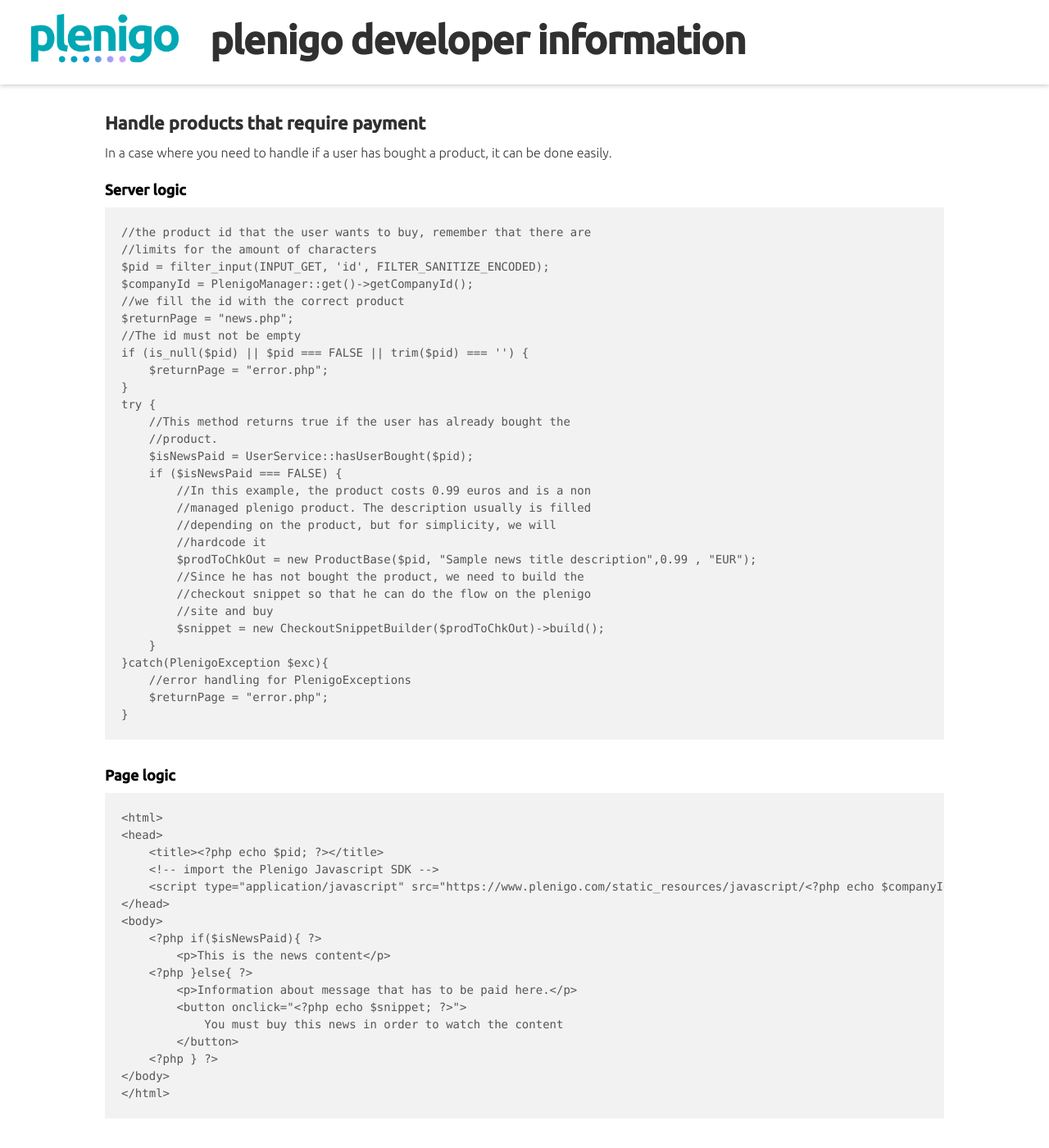
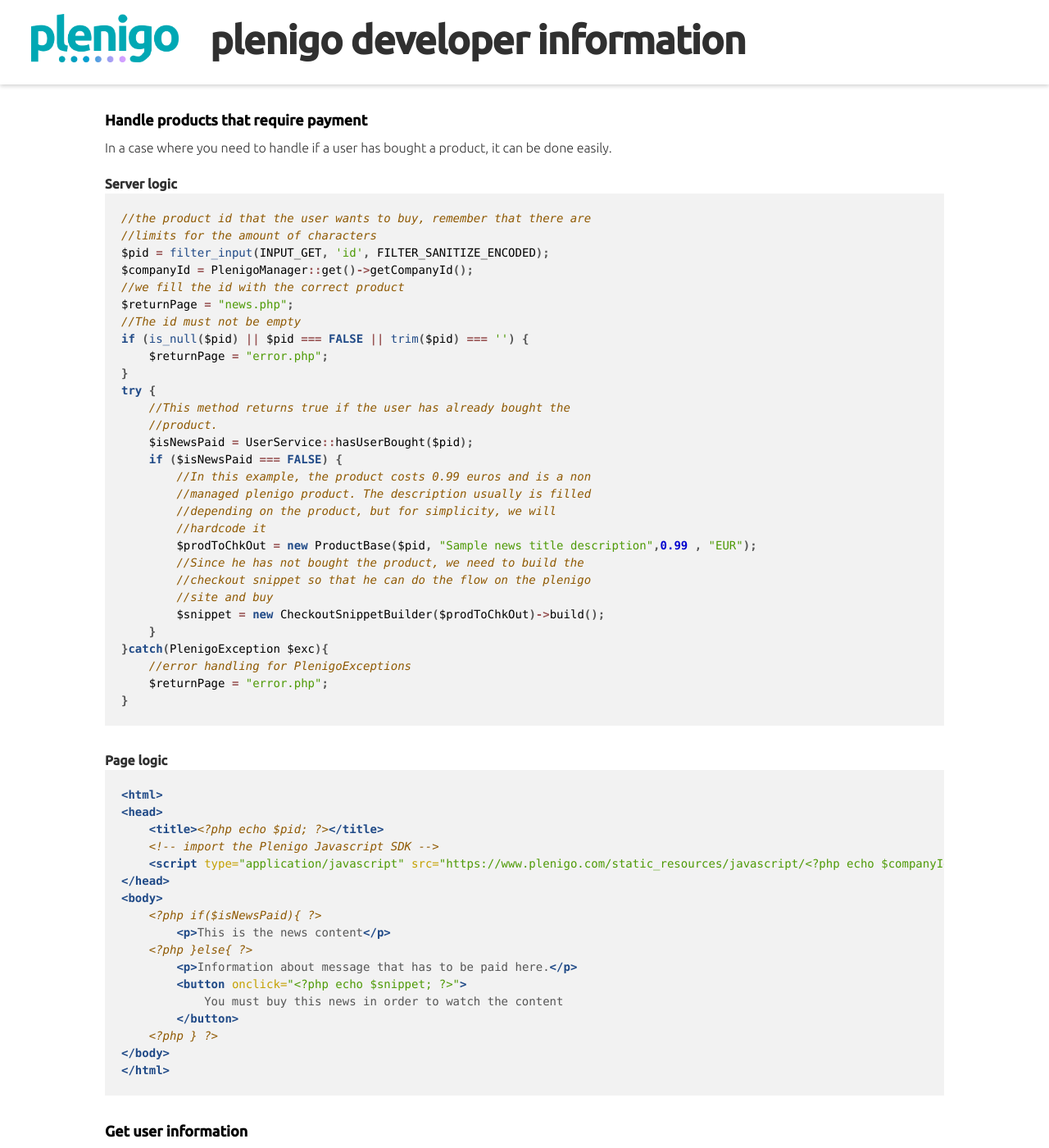
Before and after one commit to plenigo/plenigo.github.io, a Jekyll site: the page built from pages/sdks/php/includes/use_cases.md, in a window 1280 px wide and 1400 px high. Shown: the whole window at 82% size. Built offline with Jekyll 4.4.1, drawn with Linux system fonts in a browser that asks for light colours; our own code applies the rules of GitHub Pages for plain Markdown files; some of the changed text lies outside the part shown.

Commit message:
+ added missing php sdk pages

````diff
--- a/pages/sdks/php/includes/use_cases.md
+++ b/pages/sdks/php/includes/use_cases.md
@@ -1,70 +1,76 @@
-## Handle products that require payment
+### Handle products that require payment
 
 In a case where you need to handle if a user has bought a product, it can be done easily.
 
-### Server logic
+#### Server logic
 
-    //the product id that the user wants to buy, remember that there are
-    //limits for the amount of characters
-    $pid = filter_input(INPUT_GET, 'id', FILTER_SANITIZE_ENCODED);
-    $companyId = PlenigoManager::get()->getCompanyId();
-    //we fill the id with the correct product
-    $returnPage = "news.php";
-    //The id must not be empty
-    if (is_null($pid) || $pid === FALSE || trim($pid) === '') {
-        $returnPage = "error.php";
+```php
+//the product id that the user wants to buy, remember that there are
+//limits for the amount of characters
+$pid = filter_input(INPUT_GET, 'id', FILTER_SANITIZE_ENCODED);
+$companyId = PlenigoManager::get()->getCompanyId();
+//we fill the id with the correct product
+$returnPage = "news.php";
+//The id must not be empty
+if (is_null($pid) || $pid === FALSE || trim($pid) === '') {
+    $returnPage = "error.php";
+}
+try {
+    //This method returns true if the user has already bought the
+    //product.
+    $isNewsPaid = UserService::hasUserBought($pid);
+    if ($isNewsPaid === FALSE) {
+        //In this example, the product costs 0.99 euros and is a non
+        //managed plenigo product. The description usually is filled
+        //depending on the product, but for simplicity, we will
+        //hardcode it
+        $prodToChkOut = new ProductBase($pid, "Sample news title description",0.99 , "EUR");
+        //Since he has not bought the product, we need to build the
+        //checkout snippet so that he can do the flow on the plenigo
+        //site and buy
+        $snippet = new CheckoutSnippetBuilder($prodToChkOut)->build();
     }
-    try {
-        //This method returns true if the user has already bought the
-        //product.
-        $isNewsPaid = UserService::hasUserBought($pid);
-        if ($isNewsPaid === FALSE) {
-            //In this example, the product costs 0.99 euros and is a non
-            //managed plenigo product. The description usually is filled
-            //depending on the product, but for simplicity, we will
-            //hardcode it
-            $prodToChkOut = new ProductBase($pid, "Sample news title description",0.99 , "EUR");
-            //Since he has not bought the product, we need to build the
-            //checkout snippet so that he can do the flow on the plenigo
-            //site and buy
-            $snippet = new CheckoutSnippetBuilder($prodToChkOut)->build();
-        }
-    }catch(PlenigoException $exc){
-        //error handling for PlenigoExceptions
-        $returnPage = "error.php";
-    }
+}catch(PlenigoException $exc){
+    //error handling for PlenigoExceptions
+    $returnPage = "error.php";
+}
+```
 
-### Page logic
+#### Page logic
 
-    <html>
-    <head>
-        <title><?php echo $pid; ?></title>
-        <!-- import the Plenigo Javascript SDK -->
-        <script type="application/javascript" src="https://www.plenigo.com/static_resources/javascript/<?php echo $companyId; ?>/plenigo_sdk.min.js"></script>
-    </head>
-    <body>
-        <?php if($isNewsPaid){ ?>
-            <p>This is the news content</p>
-        <?php }else{ ?>
-            <p>Information about message that has to be paid here.</p>
-            <button onclick="<?php echo $snippet; ?>">
-                You must buy this news in order to watch the content
-            </button>
-        <?php } ?>
-    </body>
-    </html>
+```html
+<html>
+<head>
+    <title><?php echo $pid; ?></title>
+    <!-- import the Plenigo Javascript SDK -->
+    <script type="application/javascript" src="https://www.plenigo.com/static_resources/javascript/<?php echo $companyId; ?>/plenigo_sdk.min.js"></script>
+</head>
+<body>
+    <?php if($isNewsPaid){ ?>
+        <p>This is the news content</p>
+    <?php }else{ ?>
+        <p>Information about message that has to be paid here.</p>
+        <button onclick="<?php echo $snippet; ?>">
+            You must buy this news in order to watch the content
+        </button>
+    <?php } ?>
+</body>
+</html>
+```
 
-## Get user information
+### Get user information
 
 To get this information you must do part of the Single Sign On until you finish the Login Flow part, after this the user will be redirected to the url you specified in the login request, you can use this code in the servlet or controller that will receive this request in order to obtain user information.
 
-    $code = filter_input(INPUT_GET, 'code', FILTER_SANITIZE_SPECIAL_CHARS);
-    //this url must be registered in plenigo
-    $redirectUrl = "https://example.com/given_path";
-    if(!is_null($code) && FALSE !== $code){
-        //TokenData contains both the refresh and access token, so you can
-        //use it
-        $data = TokenService::getAccessToken($code,$redirectUrl);
-        $userData = UserService::getUserData($data->getAccessToken());
-        //Use the user data for any logic that you require
-    }
+```php
+$code = filter_input(INPUT_GET, 'code', FILTER_SANITIZE_SPECIAL_CHARS);
+//this url must be registered in plenigo
+$redirectUrl = "https://example.com/given_path";
+if(!is_null($code) && FALSE !== $code){
+    //TokenData contains both the refresh and access token, so you can
+    //use it
+    $data = TokenService::getAccessToken($code,$redirectUrl);
+    $userData = UserService::getUserData($data->getAccessToken());
+    //Use the user data for any logic that you require
+}
+```
````
Also changed, not shown: pages/sdks/php/includes/error_handling.md (+2 -2 lines), pages/sdks/php/php.md (+9 -1 lines).
